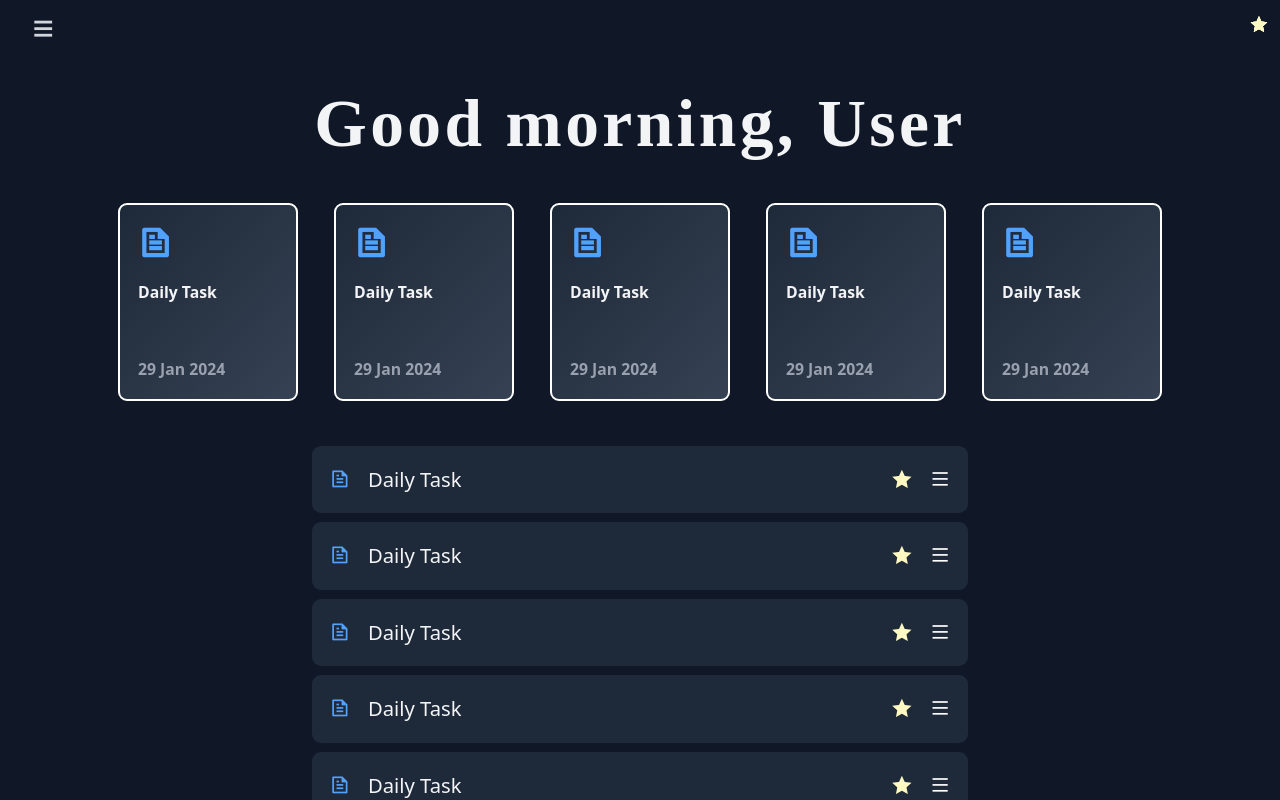
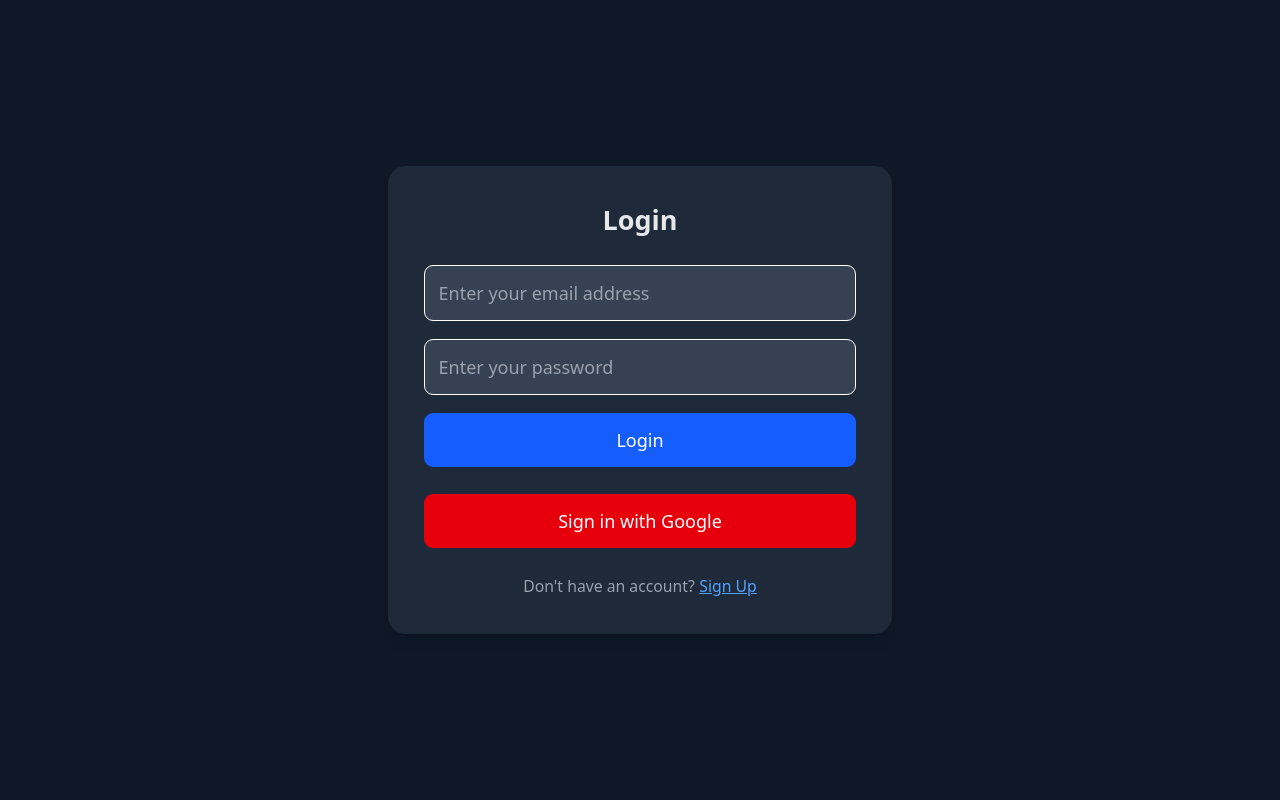
Before and after one commit to virtualharsh/Notion-Clone, a React (Vite) app: page / in a window 1280 px wide. Shown: the top 800 px of the page. Built offline with nearby package versions, Linux system fonts and the light colour scheme; a web font is replaced by a local one.

Commit message:
Add Login-Signup Page

```diff
--- a/package.json
+++ b/package.json
@@ -11,6 +11,7 @@
     },
     "dependencies": {
         "@tailwindcss/postcss": "^4.0.0",
+        "framer-motion": "^12.4.5",
         "react": "^18.3.1",
         "react-dom": "^18.3.1",
         "remixicon": "^4.6.0"
--- a/src/App.jsx
+++ b/src/App.jsx
@@ -1,13 +1,25 @@
+import { useState } from "react";
+import AuthForm from "./components/Login-Signup/Login-Signup";
 import NoteBody from "./components/Notes/NoteBody";
 import SidebarLayout from "./components/Sidebar/SidebarLayout";
 
+export default function App() {
+  const [isAuthenticated, setIsAuthenticated] = useState(false);
 
+  const handleLoginSuccess = () => {
+    setIsAuthenticated(true);
+  };
 
-export default function App() {
-    return (
-        <div className="w-full h-full block md:flex">
-            <SidebarLayout/>
-            <NoteBody/>
-        </div>
-    );
+  return (
+    <div className="w-full h-full block md:flex">
+      {!isAuthenticated ? (
+        <AuthForm onLoginSuccess={handleLoginSuccess} />
+      ) : (
+        <>
+          <SidebarLayout />
+          <NoteBody />
+        </>
+      )}
+    </div>
+  );
 }
--- /dev/null
+++ b/src/components/Login-Signup/Login-Signup.jsx
@@ -0,0 +1,85 @@
+import { useState } from "react";
+import { motion } from "framer-motion";
+
+export default function AuthForm({ onLoginSuccess }) {
+  const [isLogin, setIsLogin] = useState(true);
+  const [email, setEmail] = useState("");
+  const [password, setPassword] = useState("");
+  const [error, setError] = useState("");
+
+  const handleSubmit = (e) => {
+    e.preventDefault();
+    if (isLogin) {
+      if (email === "admin" && password === "admin") {
+        onLoginSuccess();
+      } else {
+        setError("Invalid email or password");
+      }
+    } else {
+    //   alert("Sign-up successful!");
+    }
+  };
+
+  return (
+    <div className="flex items-center justify-center min-h-screen w-full bg-gray-900 text-white">
+      <motion.div
+        initial={{ opacity: 0, scale: 0.8 }}
+        animate={{ opacity: 1, scale: 1 }}
+        transition={{ duration: 0.5 }}
+        className="w-full max-w-md p-8 space-y-6 bg-gray-800 shadow-lg rounded-2xl"
+      >
+        <h2 className="text-2xl font-bold text-center text-gray-200">
+          {isLogin ? "Login" : "Sign Up"}
+        </h2>
+
+        {error && <p className="text-red-400 text-center">{error}</p>}
+
+        <form className="space-y-4" onSubmit={handleSubmit}>
+          {!isLogin && (
+            <input
+              type="text"
+              placeholder="Enter your full name"
+              className="w-full p-3 border rounded-lg bg-gray-700 text-white placeholder-gray-400 focus:outline-none focus:ring-2 focus:ring-blue-500"
+            />
+          )}
+          <input
+            type="text"
+            placeholder="Enter your email address"
+            value={email}
+            onChange={(e) => setEmail(e.target.value)}
+            className="w-full p-3 border rounded-lg bg-gray-700 text-white placeholder-gray-400 focus:outline-none focus:ring-2 focus:ring-blue-500"
+          />
+          <input
+            type="password"
+            placeholder="Enter your password"
+            value={password}
+            onChange={(e) => setPassword(e.target.value)}
+            className="w-full p-3 border rounded-lg bg-gray-700 text-white placeholder-gray-400 focus:outline-none focus:ring-2 focus:ring-blue-500"
+          />
+          <button
+            type="submit"
+            className="w-full p-3 text-white bg-blue-600 rounded-lg hover:bg-blue-700 cursor-pointer"
+          >
+            {isLogin ? "Login" : "Sign Up"}
+          </button>
+        </form>
+
+        <div className="flex items-center justify-center">
+          <button className="w-full p-3 text-white bg-red-600 rounded-lg hover:bg-red-700 cursor-pointer">
+            Sign in with Google
+          </button>
+        </div>
+
+        <p className="text-sm text-center text-gray-400">
+          {isLogin ? "Don't have an account?" : "Already have an account?"}
+          <button
+            onClick={() => setIsLogin(!isLogin)}
+            className="ml-1 text-blue-400 underline cursor-pointer"
+          >
+            {isLogin ? "Sign Up" : "Login"}
+          </button>
+        </p>
+      </motion.div>
+    </div>
+  );
+}
```
Also changed, not shown: 1 other file (tests, documents, lock files or other folders).
